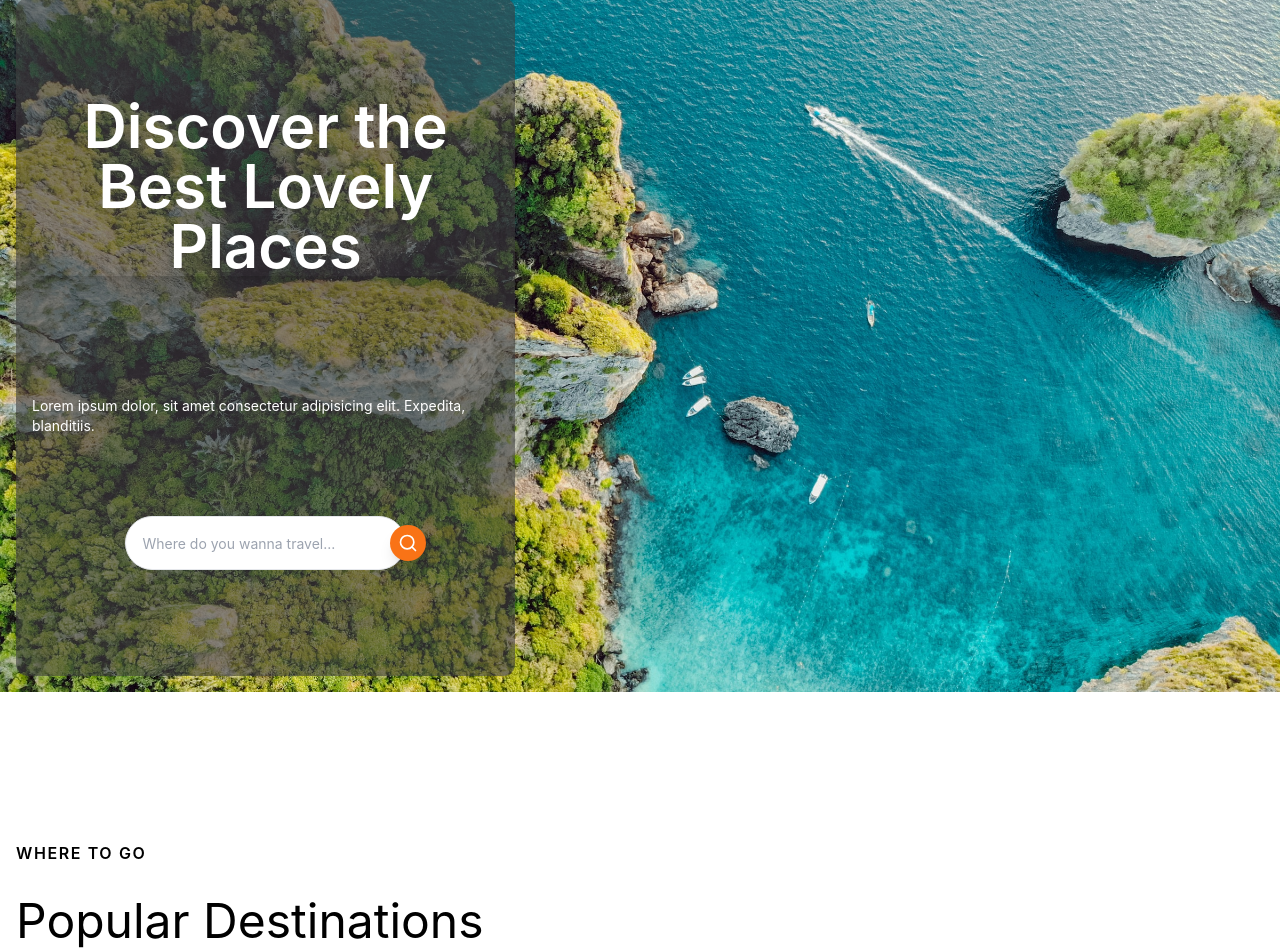
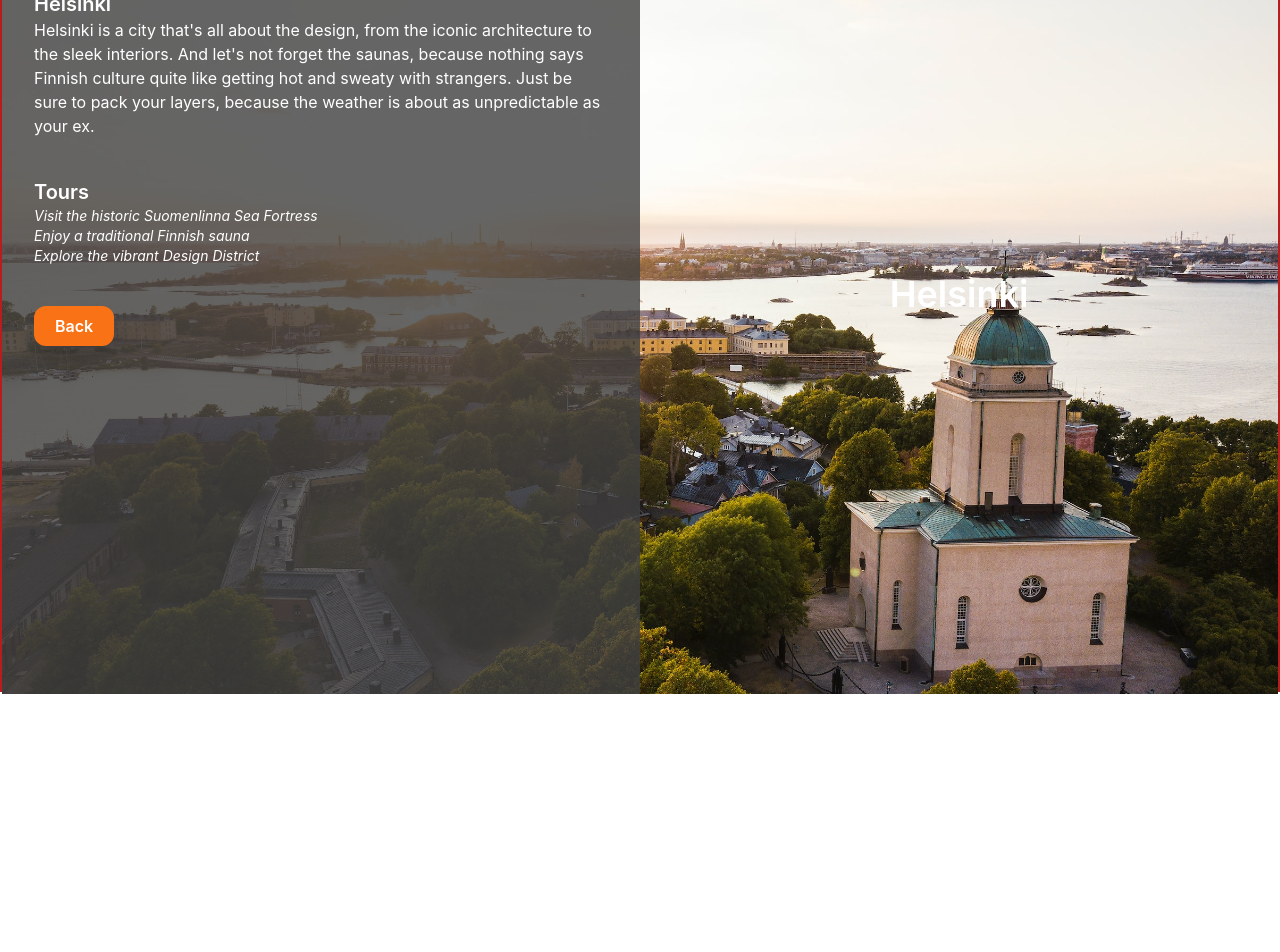
Before and after one commit to Juliosc1/traveling, a React (Create React App) app: page /travel/Helsinki in a window 1280 px wide. Shown: the part 200-1152 px from the top of the page. After the commit the page ends 894 px from the top, so only its background shows below. Built offline with nearby package versions, Linux system fonts and the light colour scheme; the HTML template or start-up script is replaced by a standard one.

Commit message:
Travel Destination

```diff
--- a/src/App.js
+++ b/src/App.js
@@ -1,13 +1,21 @@
-import Navbar from "./components/Navbar";
+import { BrowserRouter as Router, Route, Routes } from "react-router-dom";
+import Navbar from './components/Navbar'
 import Destinations from "./pages/Destinations";
 import Home from "./pages/Home";
+import TravelDestination from "./pages/TravelDestination";
+
 
 function App() {
   return (
     <div className="">
-      <Navbar />
-      <Home />
-      <Destinations />
+      <Router>
+        <Navbar />
+        <Routes>
+          <Route path="/" exact element={<Home />} />
+          <Route path="/destinations" exact element={<Destinations />} />
+          <Route path="/travel/:name" exact element={<TravelDestination />} />
+        </Routes>
+      </Router>
     </div>
   );
 }
--- /dev/null
+++ b/src/components/DestinationsList.jsx
@@ -0,0 +1,24 @@
+import React from 'react'
+import { DestinationCard } from '../data/DestinationCard'
+
+const DestinationsList = () => {
+  return (
+
+
+      <div className='flex space-x-3 overflow-auto overflow-y-hidden p-2'>
+        {DestinationCard.map((card) => (
+          <div key={card.name} style={{backgroundImage: `url(${card.image})`, backgroundRepeat: "no-repeat" , backgroundSize:"cover", width: "250px", height: "350px"}} className="shrink-0 rounded-xl cursor-pointer hover:scale-105 shadow-xl">
+            <a href={`/travel/${card.name}`}>
+              <div className='flex flex-col justify-start items-center mt-14 py-1 bg-neutral-700 bg-opacity-60 text-white'>
+                <p className='text-3xl font-semibold'>{card.name}</p>
+                <p className='text-xs'>Explore Now</p>
+              </div>
+            </a>
+          </div>
+        ))}
+      </div>
+
+  )
+}
+
+export default DestinationsList
--- a/src/components/Navbar.jsx
+++ b/src/components/Navbar.jsx
@@ -3,7 +3,6 @@ import { FaSuitcaseRolling } from 'react-icons/fa'
 import { GiAirplaneDeparture } from 'react-icons/gi'
 import { HiOutlineMenu } from 'react-icons/hi'
 import { AiOutlineClose } from 'react-icons/ai'
-import { Link } from 'react-scroll'
 
 const Navbar = () => {
   const [click, setClick] = useState(false);
@@ -23,8 +22,8 @@ const Navbar = () => {
 
       <div className='flex justify-start items-center sm:col-span-3 lg:col-span-4'>
         <ul className='hidden sm:flex gap-2 md:gap-6 font-semibold text-sm md:text-base'>
-          <li className='hover:underline hover:decoration-orange-500 hover:underline-offset-4 cursor-pointer'><Link to='home' smooth={true} duration={500} >Home</Link></li>
-          <li className='hover:underline hover:decoration-orange-500 hover:underline-offset-4 cursor-pointer'><Link to='destinations' smooth={true} duration={500} >Destinations</Link></li>
+          <li className='hover:underline hover:decoration-orange-500 hover:underline-offset-4 cursor-pointer'><a href='/'>Home</a></li>
+          <li className='hover:underline hover:decoration-orange-500 hover:underline-offset-4 cursor-pointer'><a href='/destinations' >Destinations</a></li>
           <li className='hover:underline hover:decoration-orange-500 hover:underline-offset-4 cursor-pointer'>About us</li>
           <li className='hover:underline hover:decoration-orange-500 hover:underline-offset-4 cursor-pointer'>Tours</li>
           <li className='hover:underline hover:decoration-orange-500 hover:underline-offset-4 cursor-pointer'>Blog</li>
--- a/src/data/DestinationCard.jsx
+++ b/src/data/DestinationCard.jsx
@@ -1,23 +1,55 @@
 import parisCard from '../assets/parisCard.jpg'
+import paris from '../assets/paris.jpg'
 import romeCard from '../assets/romeCard.jpg'
+import rome from '../assets/rome.jpg'
 import sanfranciscoCard from '../assets/sanfranciscoCard.jpg'
+import sanfrancisco from '../assets/sanfrancisco.jpg'
 import helsinkiCard from '../assets/helsinkiCard.jpg'
+import helsinki from '../assets/helsinki.jpg'
 
 export const DestinationCard = [
   {
     name: "Paris",
-    image: parisCard
+    image: parisCard,
+    largeImg: paris,
+    description: "Paris is a city that needs no introduction. It's home to the Eiffel Tower, the Louvre Museum, and the best croissants you'll ever taste. And if you're feeling adventurous, you can always try crossing the road without getting hit by a scooter. Bonne chance!",
+    tours: [
+      {tip1: "Visit the Eiffel Tower"},
+      {tip2: "Expole the Louvre Museum"},
+      {tip3: "Take a stroll along the Seine River"},
+    ]
   },
   {
     name: "Rome",
-    image: romeCard
+    image: romeCard,
+    largeImg: rome,
+    description: "Rome, the eternal city, is a place where history, art, and pizza come together in a beautiful mess. From the Colosseum to the Vatican, there's no shortage of things to see and do. Just be sure to pack your stretchy pants because the food is seriously good.",
+    tours: [
+      {tip1: "Visit the Colosseum"},
+      {tip2: "Expore the Vatican Museums"},
+      {tip3: "Indulge in Italien cuisine"},
+    ]
   },
   {
     name: "San Francisco",
-    image: sanfranciscoCard
+    image: sanfranciscoCard,
+    largeImg: sanfrancisco,
+    description: "San Francisco is a city that's as diverse as it is hilly. From the Golden Gate Bridge to Fisherman's Wharf, there's something for everyone. Just be prepared for the fog, because it likes to crash the party uninvited.",
+    tours: [
+      {tip1: "Walk or bike across the Golden Gate Brigde"},
+      {tip2: "Explore the historic neighborhoods"},
+      {tip3: "Sample the local food scene"},
+    ]
   },
   {
     name: "Helsinki",
-    image: helsinkiCard
+    image: helsinkiCard,
+    largeImg: helsinki,
+    description: "Helsinki is a city that's all about the design, from the iconic architecture to the sleek interiors. And let's not forget the saunas, because nothing says Finnish culture quite like getting hot and sweaty with strangers. Just be sure to pack your layers, because the weather is about as unpredictable as your ex.",
+    tours: [
+      {tip1: "Visit the historic Suomenlinna Sea Fortress"},
+      {tip2: "Enjoy a traditional Finnish sauna"},
+      {tip3: "Explore the vibrant Design District"},
+    ]
   },
 ]
--- /dev/null
+++ b/src/data/LargeDestinationCard.jsx
@@ -0,0 +1,5 @@
+const LargeDestinationCard = [
+  {
+
+  }
+]
--- a/src/pages/Destinations.jsx
+++ b/src/pages/Destinations.jsx
@@ -1,23 +1,16 @@
 import React from 'react'
-import { DestinationCard } from '../data/DestinationCard'
+import DestinationsList from '../components/DestinationsList'
+
 
 const Destinations = () => {
   return (
-    <div name="destinations" className='flex flex-col justify-center h-screen p-4'>
-      <div className=''>
-        <p className='font-semibold tracking-widest'>WHERE TO GO</p>
-        <h1 className='text-5xl py-8'>Popular Destinations</h1>
-      </div>
-
-      <div className='flex space-x-3 overflow-auto overflow-y-hidden p-2'>
-      {DestinationCard.map((card) => (
-          <div style={{backgroundImage: `url(${card.image})`, backgroundRepeat: "no-repeat" , backgroundSize:"cover", width: "250px", height: "350px"}} className="shrink-0 rounded-xl cursor-pointer hover:scale-105 shadow-xl" >
-            <div className='flex flex-col justify-start items-center mt-14 py-1 bg-neutral-700 bg-opacity-60 text-white'>
-              <p className=' text-3xl font-semibold'>{card.name}</p>
-              <p className='text-xs'>Explore Now</p>
-            </div>
-          </div>
-        ))}
+    <div className='flex flex-col justify-center h-screen p-4 bg-gray-100'>
+      <div className='flex flex-col justify-center h-screen p-4 border-2'>
+        <div className=''>
+          <p className='font-semibold tracking-widest'>WHERE TO GO</p>
+          <h1 className='text-5xl py-8'>Popular Destinations</h1>
+        <DestinationsList />
+        </div>
       </div>
     </div>
   )
--- a/src/pages/Home.jsx
+++ b/src/pages/Home.jsx
@@ -1,23 +1,51 @@
 import React from 'react'
 import TravelImg from '../assets/travel6.jpg'
 import { FiSearch } from 'react-icons/fi'
+import DestinationsList from '../components/DestinationsList'
 
 const Home = () => {
 
-  //w-[400px] h-[400px] sm:w-[300px] sm:h-[300px] lg:w-[500px] lg:h-[500px]
   return (
-    <div name="home" style={{backgroundImage: `url(${TravelImg})`, backgroundRepeat: 'no-repeat', backgroundSize:"cover", width: "100%"}} className='w-full h-screen grid grid-cols-1 sm:grid-cols-2 sm:p-4 object-contain'>
+    <div className='h-screen grid grid-cols-1 sm:grid-cols-2 object-contain'>
+      <div style={{backgroundImage: `url(${TravelImg})`, backgroundRepeat: 'no-repeat', backgroundSize:"cover", width: "100%"}}
+            className="col-span-2 h-screen">
 
-      <div className='flex flex-col justify-center items-center lg:w-[80%] mt-[90px] px-4 text-white bg-neutral-700 bg-opacity-60 rounded-xl'>
+        <div className='flex flex-col justify-center items-center lg:w-[40%] mt-40 px-4 text-white bg-neutral-700 bg-opacity-60 rounded-xl'>
+          <h1 className=' text-5xl font-semibold lg:text-6xl shadow-xl text-center pt-10'>Discover the Best Lovely Places</h1>
+          <p className='text-sm sm:my-10'>Lorem ipsum dolor, sit amet consectetur adipisicing elit. Expedita, blanditiis.</p>
 
-          <h1 className=' text-5xl font-semibold lg:text-6xl mb-10 shadow-xl text-center'>Discover the Best Lovely Places</h1>
+          <div className='flex justify-between bg-white py-2 rounded-full mb-2 px-4 sm:w-full border md:w-[70%] lg:w-[60%]'>
+          <input type="text" placeholder='Where do you wanna travel...' className='border-none outline-none placeholder:text-sm' />
+            <div className='bg-orange-500 rounded-full p-2 shadow-lg hover:scale-105 cursor-pointer'>
+              <FiSearch className='h-5 w-5 text-white'/>
+            </div>
+          </div>
 
-          <p className='text-sm py-10 sm:my-10'>Lorem ipsum dolor, sit amet consectetur adipisicing elit. Expedita, blanditiis.</p>
+      </div>
 
-        <div className='flex justify-between bg-white py-2 rounded-full mb-2 px-4 sm:w-full border md:w-[70%] lg:w-[60%]'>
-          <input type="text" placeholder='Where do you wanna travel...' className='border-none outline-none placeholder:text-sm' />
-          <div className='bg-orange-500 rounded-full p-2 shadow-lg hover:scale-105 cursor-pointer'>
-            <FiSearch className='h-5 w-5 text-white'/>
+      </div>
+      <div className='col-span-2 bg-gray-100 px-2'>
+        <div className='h-screen'>
+          <div className='flex flex-col justify-between mt-10'>
+            <h2 className='text-xl font-semibold py-4'>Explore Nearby</h2>
+            <div className='w-[400px] sm:w-[600px] md:w-[800px] grid grid-cols-4 sm:grid-cols-5 md:grid-cols-8 gap-4 border-2'>
+              <div className='w-20 h-20 border-2 shrink-0'></div>
+              <div className='w-20 h-20 border-2 shrink-0'></div>
+              <div className='w-20 h-20 border-2 shrink-0'></div>
+              <div className='w-20 h-20 border-2 shrink-0'></div>
+              <div className='w-20 h-20 border-2 shrink-0'></div>
+              <div className='w-20 h-20 border-2 shrink-0'></div>
+              <div className='w-20 h-20 border-2 shrink-0'></div>
+              <div className='w-20 h-20 border-2 shrink-0'></div>
+            </div>
+            <button className='hidden lg:flex justify-center items-center h-10 w-40 p-2 mt-4 bg-orange-500 rounded-xl text-white hover:scale-105 shadow-md'>
+              <a href='/destinations'>More Destinations</a>
+            </button>
+          </div>
+
+          <div>
+            <h1 className='text-5xl py-8'>Popular Destinations</h1>
+            <DestinationsList />
           </div>
         </div>
       </div>
--- /dev/null
+++ b/src/pages/TravelDestination.jsx
@@ -0,0 +1,40 @@
+import React from 'react'
+import { useParams } from 'react-router-dom';
+import { DestinationCard } from '../data/DestinationCard';
+
+const TravelDestination = () => {
+  const { name } = useParams();
+
+   // Filter the DestinationCard array to only show data from the selected city
+  const selectedCityData = DestinationCard.filter((data) => data.name === name);
+
+  return (
+    <div className='h-screen' >
+      <div className='h-screen border-red-700 border-2'>
+      {selectedCityData.map((data) => (
+          <div key={data.id} style={{backgroundImage: `url(${data.largeImg})`, backgroundRepeat: 'no-repeat', backgroundSize:"cover", width: "100%"}} className="h-screen text-white">
+            <div className='grid grid-cols-1 sm:grid-cols-2 justify-center items-center h-full'>
+
+              <div className='flex flex-col pt-24 sm:bg-neutral-700 sm:bg-opacity-80 h-full p-8'>
+                <p className='text-xl font-semibold'>{data.name}</p>
+                <p>{data.description}</p>
+                <h4 className='text-xl font-semibold pt-10'>Tours</h4>
+                <ul className='text-sm italic'>
+                  <li>{data.tours[0].tip1}</li>
+                  <li>{data.tours[1].tip2}</li>
+                  <li>{data.tours[2].tip3}</li>
+                </ul>
+                <button className='flex justify-center items-center bg-orange-500 p-2 rounded-xl w-20 h-10 mt-10 font-semibold shadow-xl hover:scale-105'><a href="/destinations">Back</a></button>
+              </div>
+              <div className='flex justify-center items-center'>
+                <h1 className='text-4xl font-semibold'>{data.name}</h1>
+              </div>
+            </div>
+          </div>
+        ))}
+      </div>
+    </div>
+  )
+}
+
+export default TravelDestination
```
